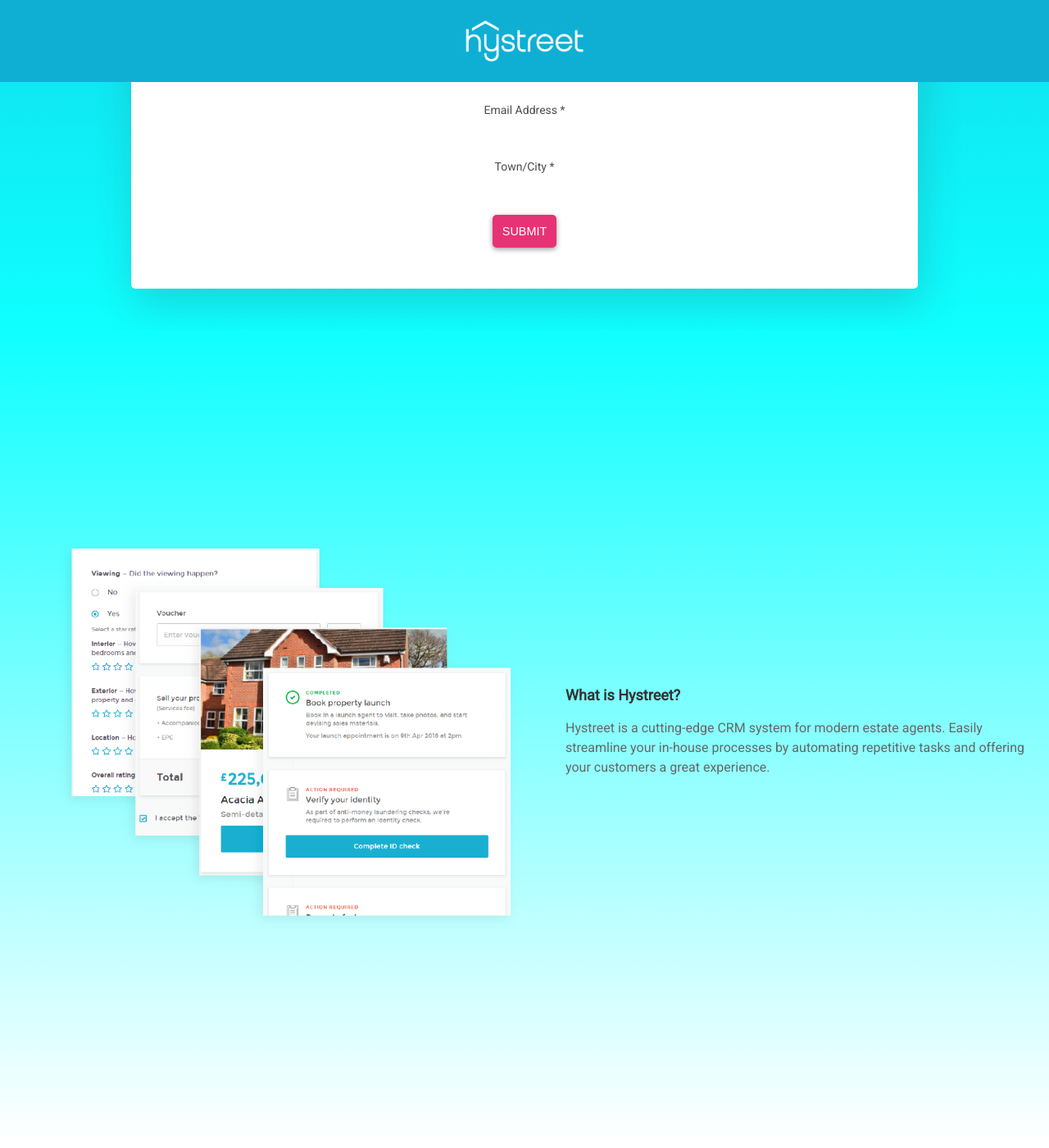
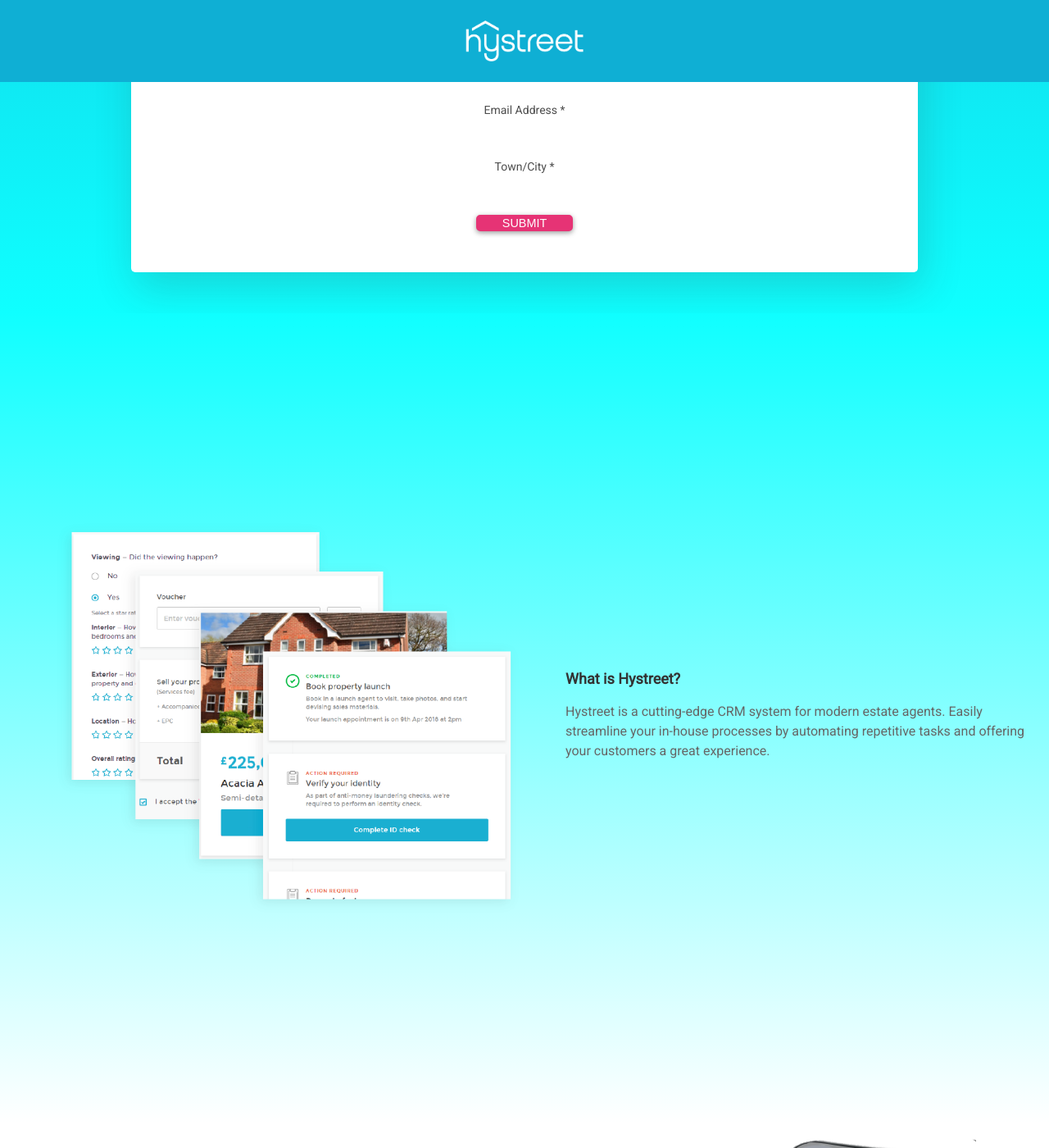
Before and after one commit to hidr/hystreet-marketing-live, a Jekyll site: the page built from free-online-agent-report/index.html, in a window 1280 px wide and 1400 px high, scrolled down 762 px. Shown: the whole window at 82% size. Built offline with Jekyll 4.4.1, drawn with Linux system fonts in a browser that asks for light colours; comment, search, counter and statistics services are not loaded.

Commit message:
Button centering

```diff
--- a/free-online-agent-report/index.html
+++ b/free-online-agent-report/index.html
@@ -30,9 +30,9 @@
 border-radius: 5px;
 border-color: #e63375;
 box-shadow: 0 2px 6px 0 rgba(0,0,0,.4);
-padding: 10px;
-border-width: 2px;
-border-style: solid;
+padding: 0px 30px;
+margin: 0 auto;
+display: block;
   }
 	/* Add your own Mailchimp form style overrides in your site stylesheet or in this style block.
 	   We recommend moving this block and the preceding CSS link to the HEAD of your HTML file. */
```
